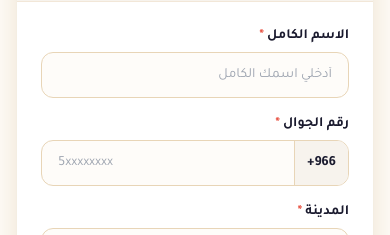
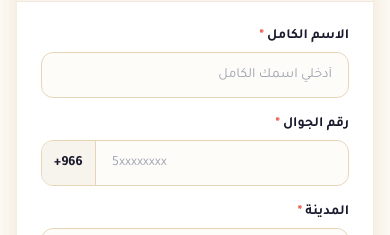
Before and after one commit to simo1761/nuvia, a Next.js app: page /product/anti-cellulite-kit in a window 390 px wide. Shown: the part 10309-10544 px from the top of the page. Built offline with nearby package versions, Linux system fonts and the light colour scheme; no server answers.

Commit message:
Move dial code badge to left side of phone input

```diff
--- a/components/product/CheckoutForm.tsx
+++ b/components/product/CheckoutForm.tsx
@@ -279,9 +279,9 @@ export default function CheckoutForm({ product }: CheckoutFormProps) {
                 <label className="block text-sm font-semibold text-secondary mb-1.5" htmlFor="phone">
                   رقم الجوال <span className="text-nuvia-error">*</span>
                 </label>
-                <div className={`flex items-center border rounded-xl overflow-hidden bg-bg transition-all focus-within:ring-2 focus-within:ring-primary/40 ${phoneError ? 'border-nuvia-error' : 'border-accent focus-within:border-primary'}`}>
-                  {/* Dial code badge — right side (RTL start) */}
-                  <div className="flex-shrink-0 px-3 py-3 bg-bg-alt border-l border-accent text-secondary font-semibold text-sm" dir="ltr">
+                <div dir="ltr" className={`flex items-center border rounded-xl overflow-hidden bg-bg transition-all focus-within:ring-2 focus-within:ring-primary/40 ${phoneError ? 'border-nuvia-error' : 'border-accent focus-within:border-primary'}`}>
+                  {/* Dial code badge — left side */}
+                  <div className="flex-shrink-0 px-3 py-3 bg-bg-alt border-r border-accent text-secondary font-semibold text-sm">
                     {currentRule?.dialCode ?? '+966'}
                   </div>
                   <input
@@ -290,9 +290,8 @@ export default function CheckoutForm({ product }: CheckoutFormProps) {
                     onChange={handlePhoneChange}
                     onBlur={() => setPhoneTouched(true)}
                     placeholder={currentRule?.placeholder ?? '5xxxxxxxx'}
-                    dir="ltr"
                     inputMode="numeric"
-                    className="flex-1 px-4 py-3 text-nuvia-text placeholder-gray-400 outline-none text-sm bg-transparent text-left"
+                    className="flex-1 px-4 py-3 text-nuvia-text placeholder-gray-400 outline-none text-sm bg-transparent"
                   />
                 </div>
                 {phoneError && (
```
